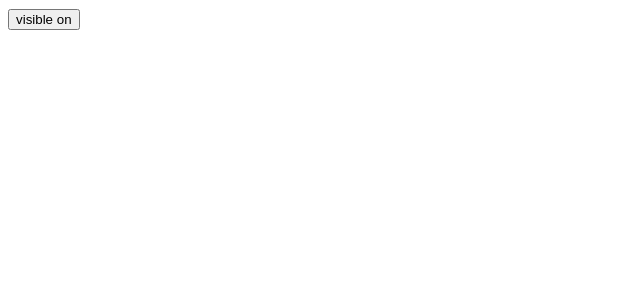
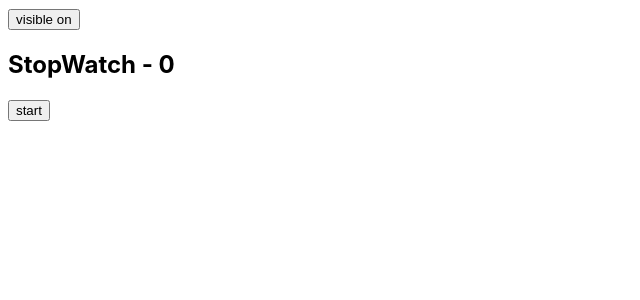
Before and after one commit to DimPack/reactVitaPractic, a React (Vite) app: page / in a window 1280 px wide. Shown: the top 300 px of the page, without its empty margins (0-640 px from the left). Built offline with nearby package versions, Linux system fonts and the light colour scheme.

Commit message:
add useEfect StopWatch

```diff
--- a/src/components/StopWatch/index.jsx
+++ b/src/components/StopWatch/index.jsx
@@ -1,11 +1,30 @@
-
+import { useEffect, useState } from "react";
 
 const StopWatch = () => {
-    return (
-        <div>
+  const [time, setTime] = useState(0);
+  const [isRuning, setIsRuning] = useState(false);
+  const handleIsRunning = () => {
+    setIsRuning(!isRuning);
+  };
+  useEffect(() => {
+    if (isRuning) {
+        console.log("add setintrval");
+        const idInterval = setInterval(() => {
+          setTime((time) => time + 1);
+        }, 1000);
+        return () => {
+          clearInterval(idInterval);
+          console.log("clear intrval");
+        };
+    }
+  }, [isRuning]);
 
-        </div>
-    );
-}
+  return (
+    <div>
+      <h2>StopWatch - {time}</h2>
+      <button onClick={handleIsRunning}>{isRuning ? "stop" : "start"}</button>
+    </div>
+  );
+};
 
 export default StopWatch;
```
